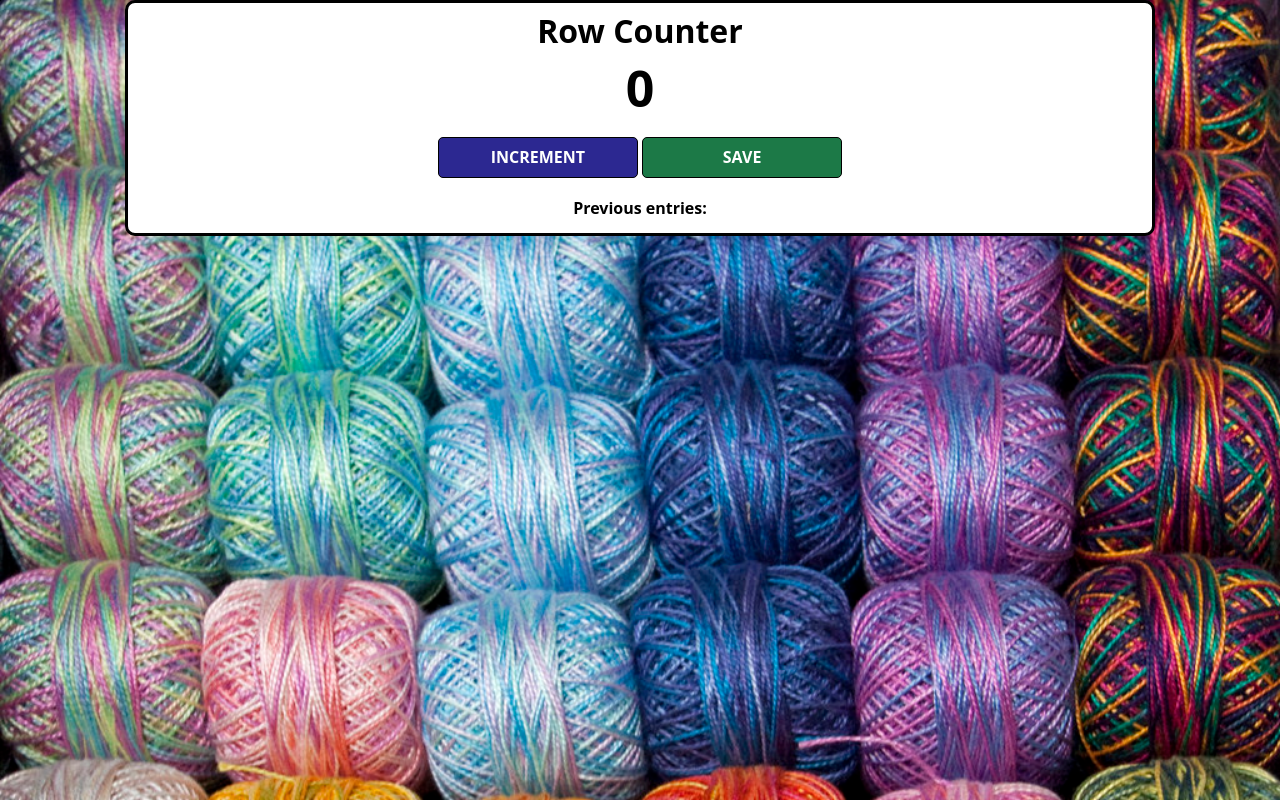
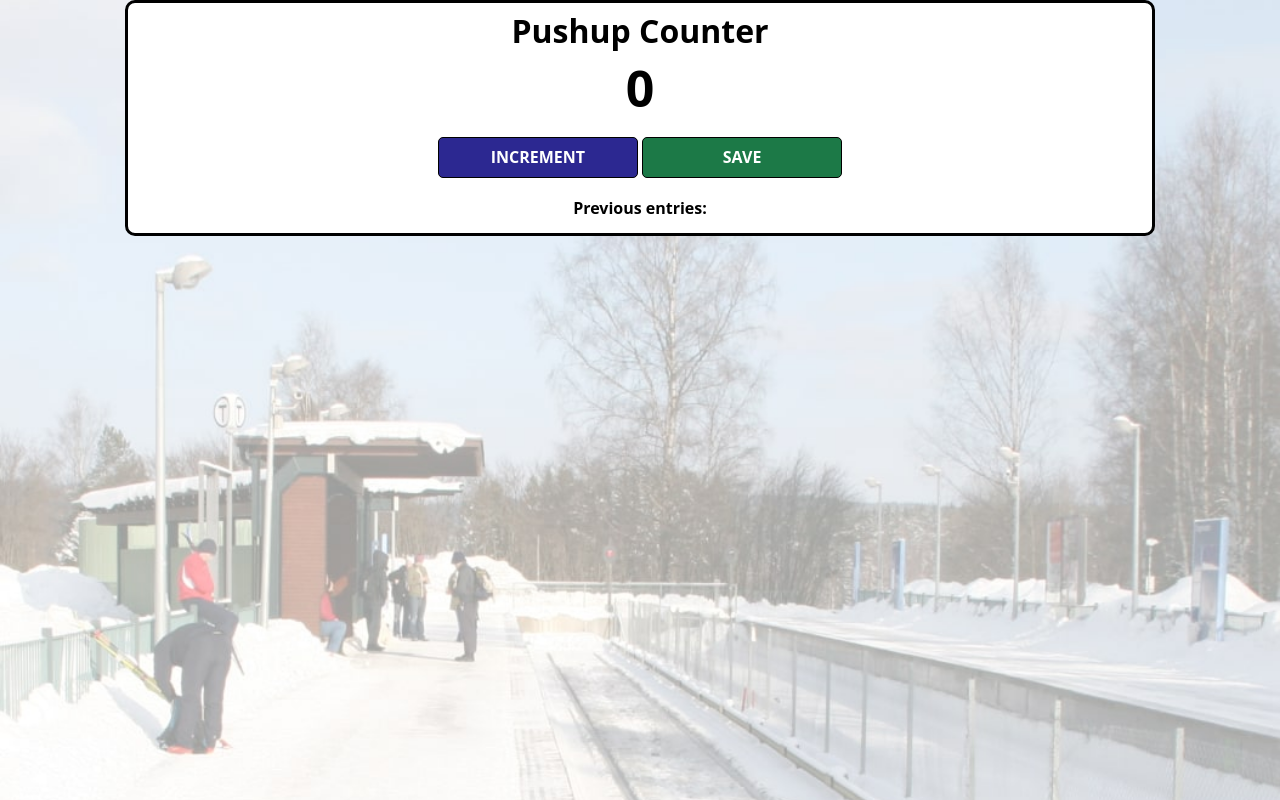
Before and after one commit to AleksandarBulgaria/Pushup-Counter-JS, a website built with Vite: page index.html in a window 1280 px wide. Built offline with nearby package versions, Linux system fonts and the light colour scheme.

Commit message:
Changed header name and background image

```diff
--- a/index.css
+++ b/index.css
@@ -1,5 +1,5 @@
 body {
-    background-image: url("yarn.jpeg");
+    background-image: url("station.jpg");
     background-size: cover;
     font-family: 'Open Sans', 'Helvetica Neue', sans-serif;
     text-align: center;
--- a/index.html
+++ b/index.html
@@ -4,14 +4,13 @@
     </head>
     <body>
         <div class="container">
-            <h1>Row Counter</h1>
+            <h1>Pushup Counter</h1>
             <h2 id="count-el">0</h2>
             <button id="increment-btn" onclick="increment()">INCREMENT</button>
             <button id="save-btn" onclick="save()">SAVE</button>
             <p id="save-el">Previous entries: </p>
         </div>
         <script src="index.js">
-            nnerText
         </script>
     </body>
 </html>
```
